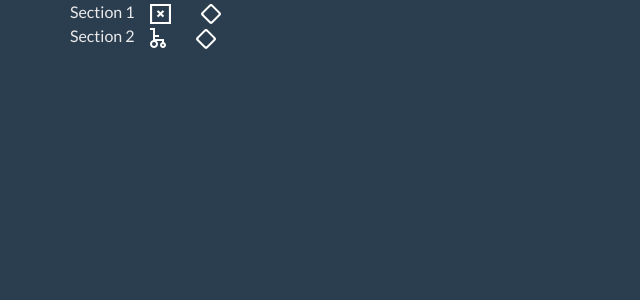
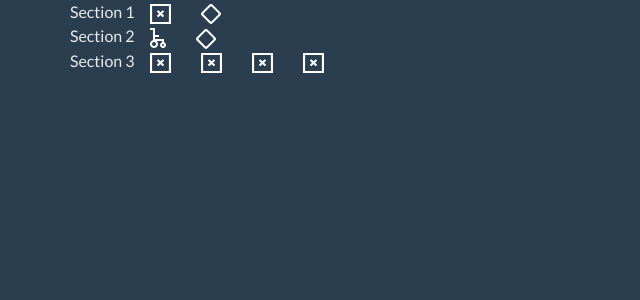
Before and after one commit to melsabae/seatmap, an Angular app in the folder seatmap/: page / in a window 1280 px wide. Shown: the top 300 px of the page, without its empty margins (0-640 px from the left). Built offline with nearby package versions, Linux system fonts and the light colour scheme.

Commit message:
added an example disabled section

```diff
--- a/seatmap/src/app/app.component.html
+++ b/seatmap/src/app/app.component.html
@@ -1,17 +1,17 @@
 <div class="container">
-	<div class="row" *ngFor="let sec of sections">Section {{ sec }}
+	<div class="row" *ngFor="let sec of sections">Section {{ sec.id }}
 		<div *ngFor="let s of seats">
-			<div class="col" *ngIf="s.section == sec" data-id="s.id">
-				<div *ngIf="!s.sold">
+			<div class="col" *ngIf="s.section_id == sec.id" data-id="s.id">
+				<div *ngIf="s.sold || sec.disabled">
+					<div><img id="{{s.id}}" [src]="ssi"></div>
+				</div>
+
+				<div *ngIf="!s.sold && !sec.disabled">
 					<div *ngIf="!s.ha && !sel.includes(s)" (click)="seatClick($event)"><img id="{{s.id}}" [src]="rsu"></div>
 					<div *ngIf="!s.ha && sel.includes(s)" (click)="seatClick($event)"><img id="{{s.id}}" [src]="rss"></div>
 					<div *ngIf="s.ha && !sel.includes(s)" (click)="seatClick($event)"><img id="{{s.id}}" [src]="hsu"></div>
 					<div *ngIf="s.ha && sel.includes(s)" (click)="seatClick($event)"><img id="{{s.id}}" [src]="hss"></div>
 				</div>
-				<div *ngIf="s.sold">
-					<div><img id="{{s.id}}" [src]="ssi"></div>
-				</div>
-				<div class="w-100"></div>
 			</div>
 		</div>
 	</div>
--- a/seatmap/src/app/app.component.ts
+++ b/seatmap/src/app/app.component.ts
@@ -1,21 +1,20 @@
 import { Component, OnInit } from '@angular/core';
-import { FormGroup, FormControl, FormBuilder, Validators, FormArray } from '@angular/forms';
 
 export class Seat {
 	id: number;
-	section: string;
+	section_id: string;
 	selected: boolean; // image switch
 	sold: boolean; // disable the control
 	ha: boolean; // handicapped accessible
 };
 
 @Component({
-  selector: 'app-root',
-  templateUrl: './app.component.html',
-  styleUrls: ['./app.component.css']
+	selector: 'app-root',
+	templateUrl: './app.component.html',
+	styleUrls: ['./app.component.css']
 })
 export class AppComponent implements OnInit {
-  title = 'app';
+	title = 'app';
 
 	// seat sold icon
 	ssi: string = "../assets/ssi.png";
@@ -28,9 +27,19 @@ export class AppComponent implements OnInit {
 	// handicapped acessible selected
 	hss: string = "../assets/hss.png"
 
-	sections: string[] = [
-		"1",
-		"2",
+	sections: any[] = [
+		{
+			id: "1",
+			disabled: false
+		},
+		{
+			id: "2",
+			disabled: false
+		},
+		{
+			id: "3",
+			disabled: true
+		}
 	];
 
 	sel: Seat[] = [];
@@ -38,35 +47,63 @@ export class AppComponent implements OnInit {
 	seats: Seat[] = [
 		{
 			id: 1,
-			section: "1",
+			section_id: "1",
 			selected: false,
 			ha: false,
 			sold: true
 		},
 		{
 			id: 2,
-			section: "1",
+			section_id: "1",
 			selected: false,
 			sold: false,
 			ha: false
 		},
 		{
 			id: 8675309,
-			section: "2",
+			section_id: "2",
 			selected: false,
 			sold: false,
 			ha: true
 		},
 		{
 			id: 4,
-			section: "2",
+			section_id: "2",
+			selected: false,
+			sold: false,
+			ha: false
+		},
+		{
+			id: 1,
+			section_id: "3",
+			selected: false,
+			ha: false,
+			sold: true
+		},
+		{
+			id: 2,
+			section_id: "3",
+			selected: false,
+			sold: false,
+			ha: false
+		},
+		{
+			id: 8675309,
+			section_id: "3",
+			selected: false,
+			sold: false,
+			ha: true
+		},
+		{
+			id: 4,
+			section_id: "3",
 			selected: false,
 			sold: false,
 			ha: false
 		},
 	]
 
-	constructor(private fb: FormBuilder) {}
+	constructor() {}
 
 	public updatePrice(): void {
 		console.log(this.sel);
```
